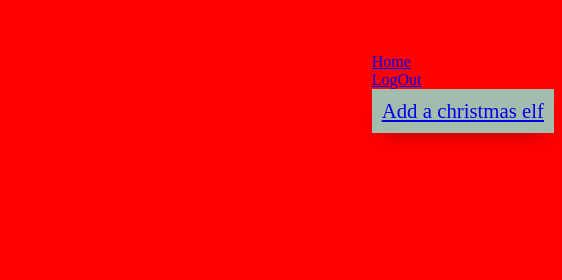
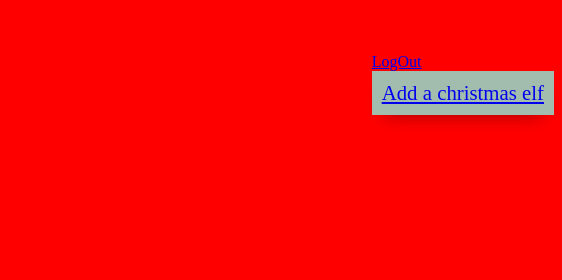
Before and after one commit to Alejae1998/workshop-fs, a plain HTML site: page workshops/index.html in a window 1280 px wide. Shown: the full height of the page, 718-1280 px from the left. Drawn offline with nearby package versions, Linux system fonts and the light colour scheme; a web font is replaced by a local one.

Commit message:
trying to fix the routes

```diff
--- a/workshops/index.html
+++ b/workshops/index.html
@@ -48,9 +48,8 @@
                     margin-top: -300px;
                 "
             >
-                <a href="/">Home</a>
                 <a id="sign-out-link" href="auth">LogOut</a>
-                <a id="add-participant" href="/create/">Add a christmas elf</a>
+                <a id="add-participant" href="create">Add a christmas elf</a>
             </nav>
         </header>
 
```
Also changed, not shown: create/index.html (+1 -1 lines).
